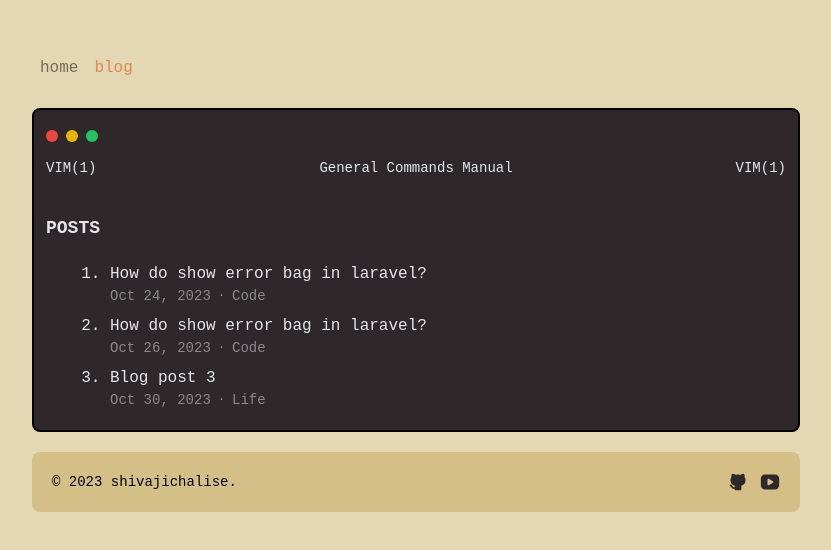
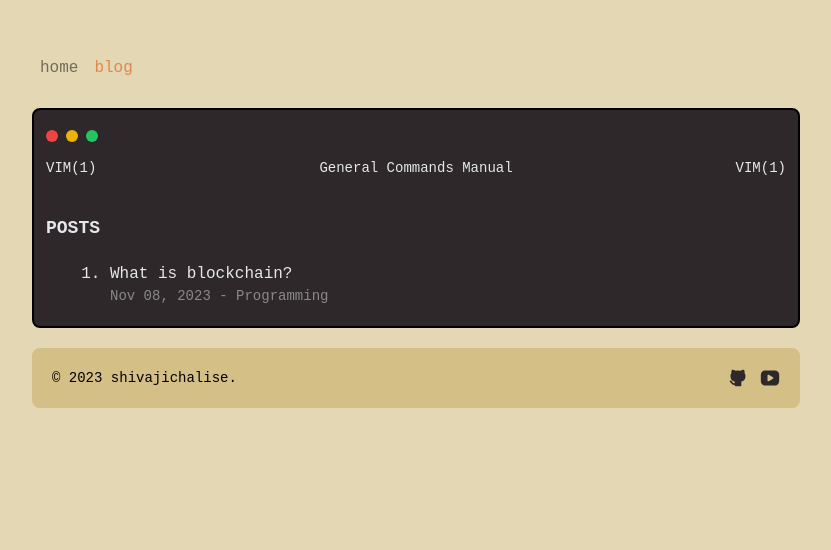
Before and after one commit to shivajichalise/personalsite, a React (Vite) app in the folder v2/: page /blog in a window 1280 px wide. Shown: the top 550 px of the page, without its empty margins (224-1055 px from the left). Built offline with nearby package versions, Linux system fonts and the light colour scheme; a web font is replaced by a local one.

Commit message:
added code to dynamically load the posts from a json file

```diff
--- /dev/null
+++ b/v2/src/assets/blogMetadata.json
@@ -0,0 +1,10 @@
+[
+  {
+    "title": "What is blockchain?",
+    "markdownLink": "markdowns/what-is-blockchain.md",
+    "created_at": "Nov 08, 2023",
+    "category": "Programming",
+    "author": "Shivaji Chalise",
+    "tags": ["Blockchain", "Python"]
+  }
+]
--- a/v2/src/config/posts.ts
+++ b/v2/src/config/posts.ts
@@ -6,29 +6,7 @@ const posts: ContentProps[] = [
     description: "",
     points: {
       type: "decimal",
-      data: [
-        {
-          type: "link",
-          link: "/blog/1",
-          openInNewTab: false,
-          title: "How do show error bag in laravel?",
-          suffix: "Oct 24, 2023 ⋅ Code",
-        },
-        {
-          type: "link",
-          link: "/blog/2",
-          openInNewTab: false,
-          title: "How do show error bag in laravel?",
-          suffix: "Oct 26, 2023 ⋅ Code",
-        },
-        {
-          type: "link",
-          link: "/blog/3",
-          openInNewTab: false,
-          title: "Blog post 3",
-          suffix: "Oct 30, 2023 ⋅ Life",
-        },
-      ],
+      data: [],
     },
   },
 ];
--- a/v2/src/pages/Blog.tsx
+++ b/v2/src/pages/Blog.tsx
@@ -1,13 +1,39 @@
+import { useState, useEffect } from "react";
 import Navbar from "../components/Navbar";
 import Terminal from "../components/Terminal";
 import Footer from "../components/Footer";
 import posts from "../config/posts.ts";
+import ContentProps from "../types/ContentProps.ts";
 
 const Blog = () => {
+  const [postsList, setPostsList] = useState<ContentProps[]>([]);
+
+  useEffect(() => {
+    import("../assets/blogMetadata.json")
+      .then((res) => res.default)
+      .then((data) => {
+        const combinedData = data.map((d) => ({
+          type: "link",
+          link: d.markdownLink,
+          openInNewTab: false,
+          title: d.title,
+          suffix: `${d.created_at} - ${d.category}`,
+        }));
+
+        const updatedPostsList = [...posts];
+
+        if (updatedPostsList[0].points) {
+          updatedPostsList[0].points.data = combinedData;
+        }
+
+        setPostsList(updatedPostsList);
+      });
+  }, []);
+
   return (
     <div className="">
       <Navbar />
-      <Terminal type={"manpage"} content={posts} />
+      <Terminal type={"manpage"} content={postsList} />
       <Footer />
     </div>
   );
```
Also changed, not shown: v2/src/assets/markdowns/what-is-blockchain.md (added, +50 -0 lines).
